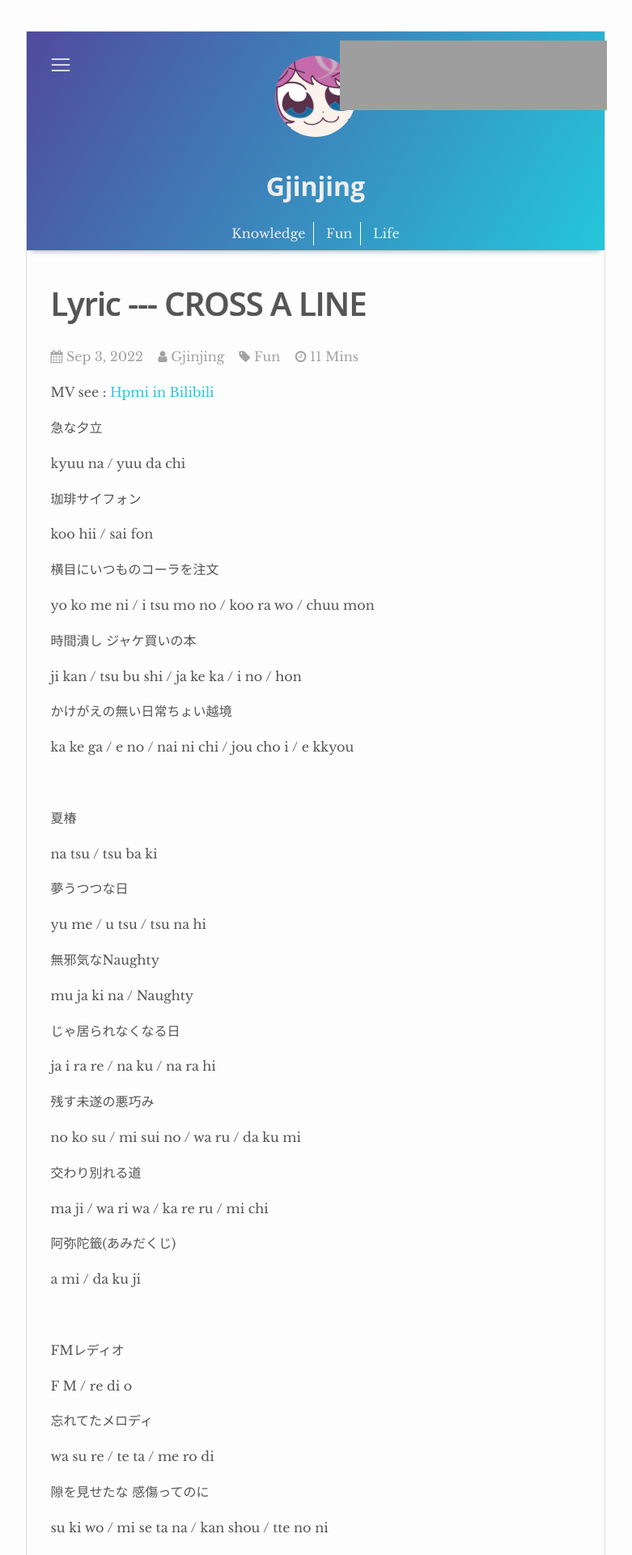
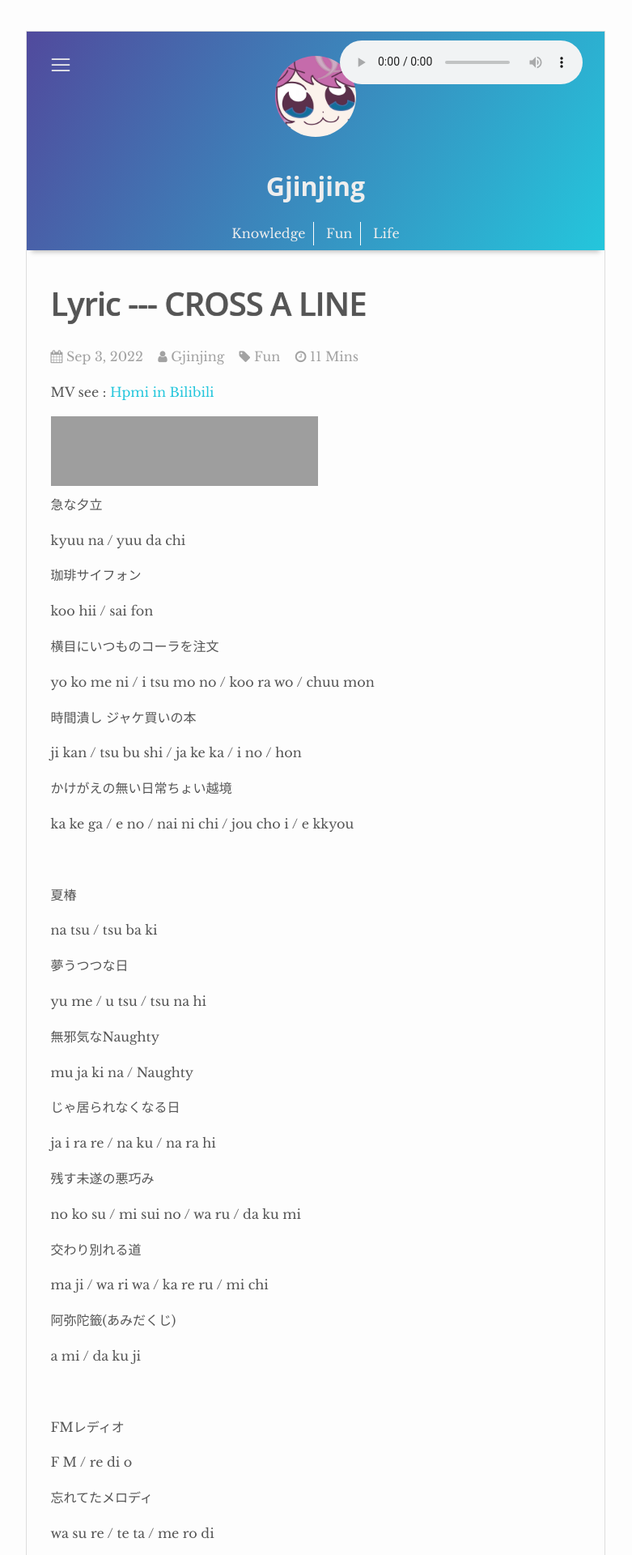
Before and after one commit to gjinjing/gjinjing.github.io, a Jekyll site: the page built from _posts/2016-09-16-fun-1.markdown, in a window 1280 px wide. Shown: the top 1920 px of the page at 81% size, without its empty margins (250-1031 px from the left). Built offline with Jekyll 4.4.1, drawn with Linux system fonts in a browser that asks for light colours; nearby versions of some CDN libraries; grey boxes are pictures that could not be loaded.

Commit message:
Update 2016-09-16-fun-1.markdown

```diff
--- a/_posts/2016-09-16-fun-1.markdown
+++ b/_posts/2016-09-16-fun-1.markdown
@@ -10,8 +10,10 @@ MV see :
 <a href='https://space.bilibili.com/1652293036?spm_id_from=333.337.0.0'>Hpmi in Bilibili</a>
 
 <div style="position:fixed; top:50px; left: 670px; width: 100%; bottom: 0; border: 0 ">
+<audio src="../music/crossaline.mp3" controls id="audio" controlsList="nodownload" ></audio>
+</div>
+
 <iframe frameborder="no" border="0" marginwidth="0" marginheight="0" width=330 height=86 src="//music.163.com/outchain/player?type=3&id=2506213485&auto=1&height=66"></iframe>
-</div>
 
 急な夕立
 
```
